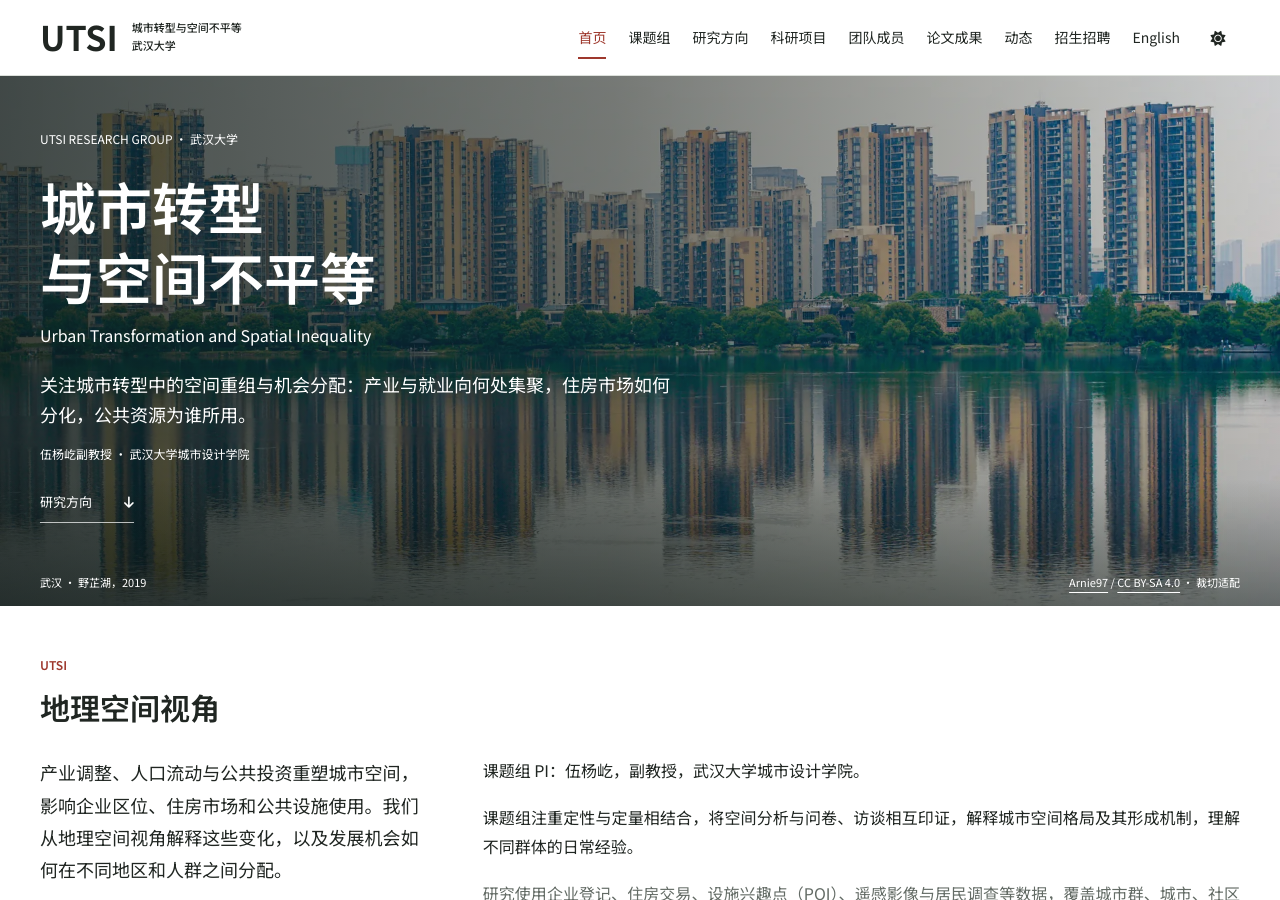
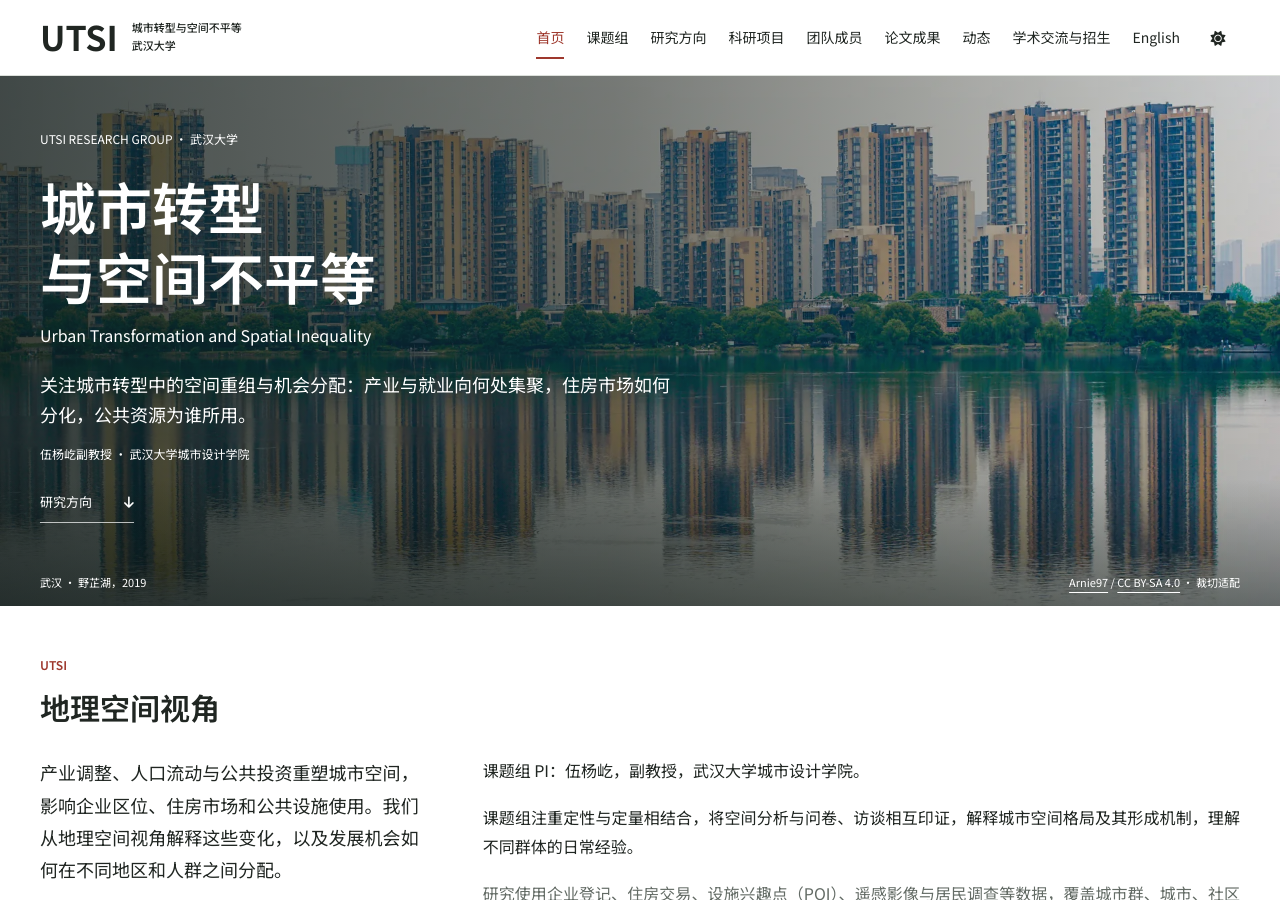
Before and after one commit to Yangyi-Wu/Yangyi-Wu.github.io, a Jekyll site: the page built from _pages/zh-about.md, in a window 1280 px wide and 900 px high. Built offline with Jekyll 4.4.1, drawn with Linux system fonts in a browser that asks for light colours.

Commit message:
导航标签同步：招生招聘 → 学术交流与招生

```diff
--- a/_data/navigation.yml
+++ b/_data/navigation.yml
@@ -13,7 +13,7 @@ main:
     url: /publications/
   - title: News
     url: /news/
-  - title: Join Us
+  - title: Exchange and Admissions
     url: /join/
 zh:
   - title: 首页
@@ -30,5 +30,5 @@ zh:
     url: /zh/publications/
   - title: 动态
     url: /zh/news/
-  - title: 招生招聘
+  - title: 学术交流与招生
     url: /zh/join/
```
